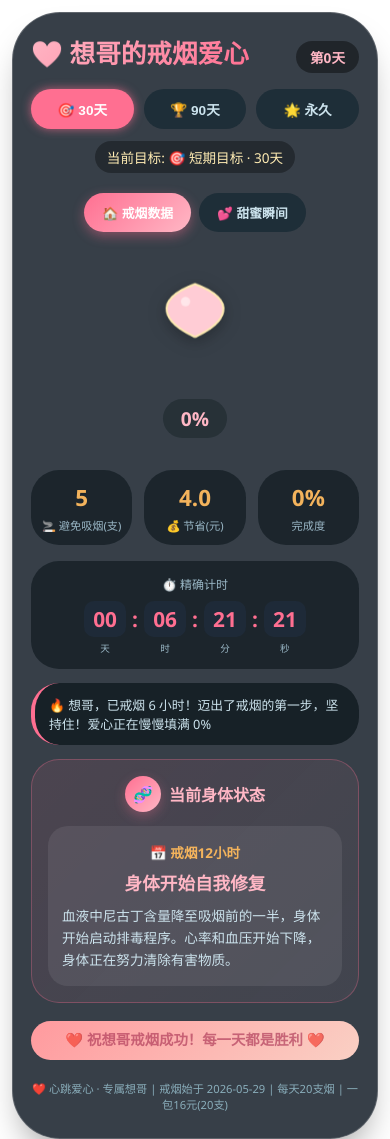
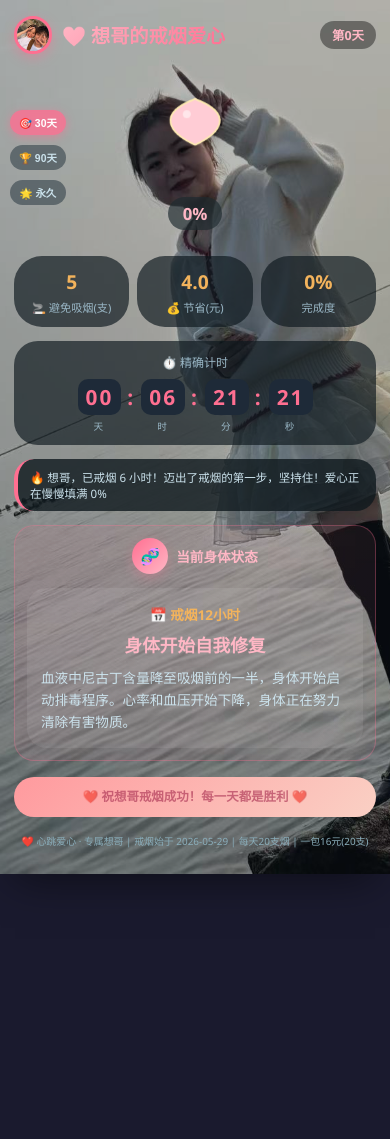
Before and after one commit to lixiang-tiantian/tiantian, a plain HTML site: page index.html in a window 390 px wide. Shown: the top 1139 px of the page. After the commit the page ends 874 px from the top, so only its background shows below. Drawn offline with Linux system fonts and the light colour scheme.

Commit message:
feat：第一版

```diff
--- a/index.html
+++ b/index.html
@@ -13,37 +13,71 @@
         }
 
         body {
-            background: transparent;
+            background: #1a1a2e;
             display: flex;
             justify-content: center;
             align-items: center;
             min-height: 100vh;
             font-family: 'Segoe UI', 'Roboto', system-ui, -apple-system, sans-serif;
-            padding: 12px;
+            /* padding: 12px; */
         }
 
         .widget {
             width: 100%;
             max-width: 450px;
             background: rgba(20, 30, 40, 0.85);
-            backdrop-filter: blur(12px);
-            border-radius: 48px;
+            backdrop-filter: blur(20px);
+
             padding: 20px 18px 26px;
-            box-shadow: 0 20px 35px -12px rgba(0,0,0,0.4);
-            border: 1px solid rgba(255,255,255,0.2);
+            box-shadow: 0 20px 40px -15px rgba(0,0,0,0.5);
+            border: none;
             text-align: center;
+            background-image: url('images/background.jpg');
+            background-size: cover;
+            background-position: center top;
+            background-repeat: no-repeat;
+            position: relative;
+            overflow: hidden;
+        }
+        .widget::before {
+            content: '';
+            position: absolute;
+            top: 0;
+            left: 0;
+            right: 0;
+            bottom: 0;
+            background: rgba(20, 30, 40, 0.3);
+
+            pointer-events: none;
+        }
+        .widget > * {
+            position: relative;
+            z-index: 1;
         }
 
         .widget-header {
             display: flex;
             justify-content: space-between;
-            align-items: baseline;
+            align-items: center;
             margin-bottom: 16px;
             flex-wrap: wrap;
             gap: 8px;
         }
+        .title-section {
+            display: flex;
+            align-items: center;
+            gap: 10px;
+        }
+        .avatar {
+            width: 44px;
+            height: 44px;
+            border-radius: 50%;
+            border: 3px solid #ff6f91;
+            object-fit: cover;
+            box-shadow: 0 4px 12px rgba(255, 111, 145, 0.4);
+        }
         .title {
-            font-size: 1.6rem;
+            font-size: 1.4rem;
             font-weight: 800;
             background: linear-gradient(135deg, #FFB7C5, #FF6F91);
             -webkit-background-clip: text;
@@ -60,67 +94,35 @@
         }
 
         .goal-switch {
+            position: absolute;
+            left: 10px;
+            top: 110px;
             display: flex;
+            flex-direction: column;
             gap: 10px;
-            justify-content: center;
-            margin: 16px 0 12px;
+            z-index: 20;
         }
         .goal-btn {
-            background: #1e2e38;
+            background: #1e2e3880;
             border: none;
-            padding: 10px 0;
-            border-radius: 60px;
-            font-size: 0.85rem;
+            padding: 7px 12px;
+            border-radius: 30px;
+            font-size: 0.72rem;
             font-weight: bold;
             color: #cce3ed;
             cursor: pointer;
-            flex: 1;
-            transition: 0.1s;
+            transition: 0.15s;
+            white-space: nowrap;
+            backdrop-filter: blur(4px);
+            z-index: 10;
         }
         .goal-btn.active {
-            background: #ff6f91;
+            background: #ff6f91cc;
             color: white;
-            box-shadow: 0 0 10px #ff6f91aa;
+            box-shadow: 0 2px 8px rgba(255, 111, 145, 0.5);
         }
         .goal-btn:active {
-            transform: scale(0.96);
-        }
-
-        .tab-switch {
-            display: flex;
-            gap: 8px;
-            justify-content: center;
-            margin: 10px 0 14px;
-        }
-        .tab-btn {
-            background: #1e2e38;
-            border: none;
-            padding: 10px 18px;
-            border-radius: 60px;
-            font-size: 0.8rem;
-            font-weight: bold;
-            color: #cce3ed;
-            cursor: pointer;
-            transition: 0.2s;
-        }
-        .tab-btn.active {
-            background: linear-gradient(135deg, #ff6f91, #ffb7c5);
-            color: white;
-            box-shadow: 0 4px 12px rgba(255, 111, 145, 0.4);
-        }
-        .tab-btn:active {
-            transform: scale(0.96);
-        }
-        .tab-content {
-            display: none;
-            opacity: 0;
-            transform: translateY(10px);
-            transition: opacity 0.3s ease, transform 0.3s ease;
-        }
-        .tab-content.active {
-            display: block;
-            opacity: 1;
-            transform: translateY(0);
+            transform: scale(0.95);
         }
 
         .heart-container {
@@ -156,16 +158,6 @@
             padding: 6px 18px;
             border-radius: 60px;
             margin: 8px auto 12px;
-        }
-
-        .target-show {
-            font-size: 0.85rem;
-            background: #00000055;
-            border-radius: 40px;
-            padding: 6px 12px;
-            display: inline-block;
-            margin-bottom: 10px;
-            color: #ffecb3;
         }
 
         .stats {
@@ -279,35 +271,6 @@
             opacity: 1;
         }
 
-        .couple-photo-box {
-            background: linear-gradient(135deg, rgba(255, 183, 197, 0.15), rgba(255, 111, 145, 0.1));
-            border-radius: 32px;
-            padding: 16px;
-            margin-top: 18px;
-            border: 2px solid rgba(255, 111, 145, 0.4);
-            text-align: center;
-        }
-        .couple-photo-title {
-            font-size: 0.9rem;
-            font-weight: bold;
-            color: #ffb7c5;
-            margin-bottom: 12px;
-        }
-        .couple-photo-img {
-            width: 100%;
-            max-width: 280px;
-            height: auto;
-            border-radius: 24px;
-            box-shadow: 0 8px 24px rgba(255, 111, 145, 0.3);
-            object-fit: cover;
-        }
-        .couple-photo-caption {
-            font-size: 0.8rem;
-            color: #cce3ed;
-            margin-top: 10px;
-            font-style: italic;
-        }
-
         .timer-box {
             background: #0e191faa;
             border-radius: 28px;
@@ -362,12 +325,71 @@
             margin-top: 20px;
             color: #8aaebb;
         }
+
+        @media screen and (max-width: 400px) {
+            body {  }
+            .widget {
+                padding: 16px 14px 22px;
+            }
+            .widget-header {
+                margin-bottom: 12px;
+            }
+            .title { font-size: 1.2rem; }
+            .avatar { width: 38px; height: 38px; }
+            .day-badge { font-size: 0.78rem; padding: 5px 12px; }
+
+            .goal-switch {
+                left: 10px;
+                top: 110px;
+                gap: 10px;
+            }
+            .goal-btn {
+                padding: 5px 9px;
+                font-size: 0.65rem;
+                border-radius: 20px;
+            }
+
+            .heart-container { margin: 6px 0 8px; }
+            canvas { width: 130px !important; height: 117px !important; }
+            .heart-percent { font-size: 1.05rem; padding: 5px 15px; margin: 6px auto 10px; }
+
+            .stats { gap: 8px; margin: 16px 0 12px; }
+            .stat-number { font-size: 1.2rem; }
+            .stat-label { font-size: 0.7rem; }
+
+            .timer-box { padding: 12px; border-radius: 24px; }
+            .timer-display { font-size: 1.4rem; letter-spacing: 2px; }
+            .timer-labels span { font-size: 0.65rem; }
+
+            .tip { font-size: 0.72rem; padding: 10px 12px; border-radius: 20px; margin: 14px 0; }
+            .withdrawal-box { padding: 12px; border-radius: 20px; }
+            .withdrawal-title { font-size: 0.85rem; }
+            .stage-title { font-size: 0.9rem; }
+            .stage-desc { font-size: 0.72rem; line-height: 1.55; }
+            .blessing-box { padding: 12px; border-radius: 20px; margin-top: 16px; }
+            .blessing-text { font-size: 0.78rem; }
+            footer { font-size: 0.62rem; margin-top: 16px; }
+        }
+
+        @supports (padding: env(safe-area-inset-bottom)) {
+            body {
+                padding-left: env(safe-area-inset-left, 12px);
+                padding-right: env(safe-area-inset-right, 12px);
+                padding-bottom: env(safe-area-inset-bottom, 12px);
+            }
+            .widget {
+                padding-bottom: calc(26px + env(safe-area-inset-bottom, 0px));
+            }
+        }
     </style>
 </head>
 <body>
 <div class="widget">
     <div class="widget-header">
-        <span class="title">❤️ 想哥的戒烟爱心</span>
+        <div class="title-section">
+            <img src="images/couple-photo.jpg" alt="合照" class="avatar" onerror="this.style.display='none'">
+            <span class="title">❤️ 想哥的戒烟爱心</span>
+        </div>
         <span class="day-badge" id="dayCount">第0天</span>
     </div>
 
@@ -376,14 +398,7 @@
         <button class="goal-btn" data-goal="90">🏆 90天</button>
         <button class="goal-btn" data-goal="permanent">🌟 永久</button>
     </div>
-    <div class="target-show" id="targetDesc">当前目标: 30天</div>
 
-    <div class="tab-switch">
-        <button class="tab-btn active" data-tab="home">🏠 戒烟数据</button>
-        <button class="tab-btn" data-tab="photo">💕 甜蜜瞬间</button>
-    </div>
-
-    <div id="tabHome" class="tab-content active">
     <div class="heart-container">
         <canvas id="heartCanvas" width="200" height="180" style="width:150px; height:135px;"></canvas>
     </div>
@@ -446,15 +461,6 @@
     <div class="blessing-box">
         <div class="blessing-text" id="blessingText">❤️ 祝想哥戒烟成功！每一天都是胜利 ❤️</div>
     </div>
-    </div>
-
-    <div id="tabPhoto" class="tab-content">
-    <div class="couple-photo-box">
-        <div class="couple-photo-title">💕 我们的甜蜜瞬间 💕</div>
-        <img src="images/couple-photo.jpg" alt="情侣合照" class="couple-photo-img" onerror="this.style.display='none'">
-        <div class="couple-photo-caption">一起变更好，一起更健康 ❤️</div>
-    </div>
-    </div>
 
     <footer>
         ❤️ 心跳爱心 · 专属想哥 | 戒烟始于 2026-05-29 | 每天20支烟 | 一包16元(20支)
@@ -503,18 +509,6 @@
 
     let currentGoalDays = 30;
     let userSelectedGoal = false;  // 标记用户是否手动选择了目标
-
-    document.querySelectorAll('.tab-btn').forEach(btn => {
-        btn.addEventListener('click', () => {
-            document.querySelectorAll('.tab-btn').forEach(b => b.classList.remove('active'));
-            btn.classList.add('active');
-            const tabId = btn.dataset.tab;
-            document.querySelectorAll('.tab-content').forEach(content => {
-                content.classList.remove('active');
-            });
-            document.getElementById('tab' + tabId.charAt(0).toUpperCase() + tabId.slice(1)).classList.add('active');
-        });
-    });
 
     const canvas = document.getElementById('heartCanvas');
     const ctx = canvas.getContext('2d');
@@ -700,7 +694,6 @@
 
         document.getElementById('progressPercent').innerText = percentInt + '%';
         document.getElementById('heartPercentText').innerText = percentInt + '%';
-        document.getElementById('targetDesc').innerHTML = `当前目标: ${getGoalDescription()}`;
 
         drawHeart(percent / 100);
 
```
Also changed, not shown: images/background.jpg (added).
